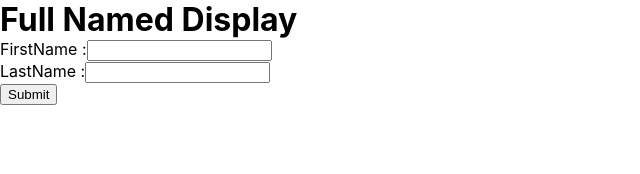
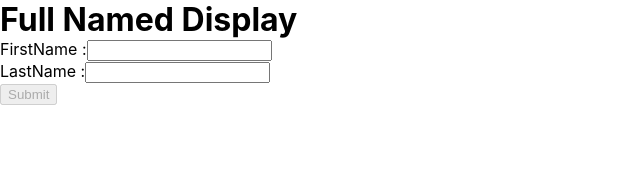
Before and after one commit to umangm17/Xnamedisplay, a React (Create React App) app: page / in a window 1280 px wide. Shown: the top 174 px of the page, without its empty margins (0-640 px from the left). Built offline with nearby package versions, Linux system fonts and the light colour scheme.

Commit message:
my fourth commit

```diff
--- a/src/components/Form.js
+++ b/src/components/Form.js
@@ -13,6 +13,8 @@ function Myform() {
 
     setFullName(`${data.firstname} ${data.lastname}`);
   }
+  const isFormValid =
+    data.firstname.trim() !== "" && data.lastname.trim() !== "";
   return (
     <>
       <div className={styles.display}>Full Named Display</div>
@@ -36,7 +38,9 @@ function Myform() {
             required
           ></input>
         </div>
-        <button type="submit">Submit</button>
+        <button type="submit" disabled={!isFormValid}>
+          Submit
+        </button>
         <div>{fullName && <div>Full Name: {fullName}</div>}</div>
       </form>
     </>
```
